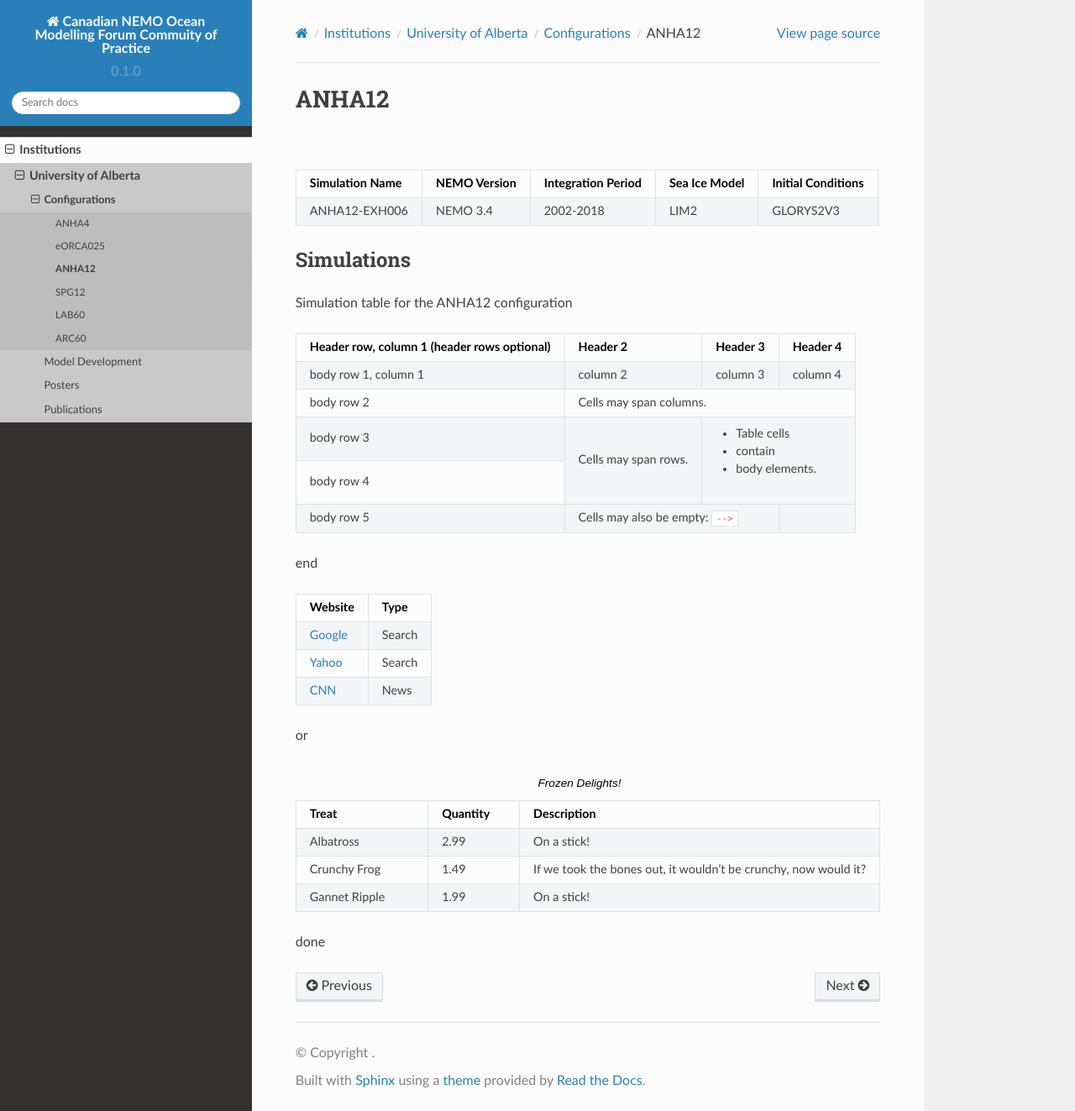
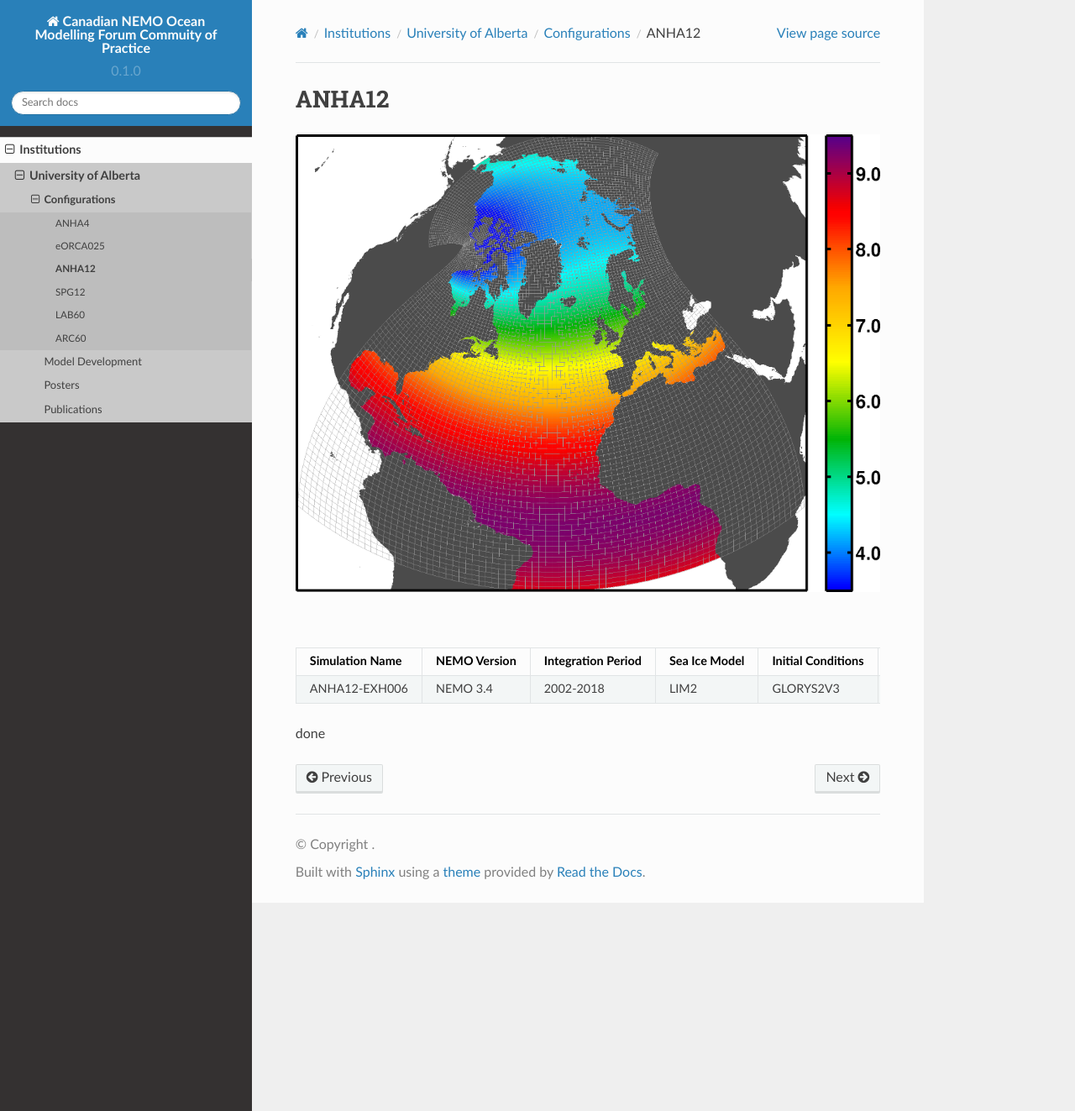
Before and after one commit to UofA-NEMO/Canadian-NEMO-Ocean-Modelling-Forum-Community-of-Practice, a Sphinx documentation site: the page built from docs/Institutions/UofA/Configurations/ANHA12/index.rst, in a window 1280 px wide and 1323 px high. Shown: the whole window at 84% size. Built offline with Sphinx 7.4.7 and the Read the Docs theme 2.0.0, drawn with Linux system fonts in a browser that asks for light colours; pages that are not in the unit, such as notebooks, are missing from menus.

Commit message:
Update index.rst

```diff
--- a/docs/Institutions/UofA/Configurations/ANHA12/index.rst
+++ b/docs/Institutions/UofA/Configurations/ANHA12/index.rst
@@ -1,5 +1,9 @@
 ANHA12
 ======
+
+.. figure:: ./ANHA12_horzgrid.png
+
+
 
 .. list-table:: ANHA12 Simulation list
    :widths: 5 5 5 5 5 5 5 5 5 5 5 20 22
@@ -33,61 +37,7 @@ ANHA12
      - graham: /project/6007519/ANHA/ANHA12-EXH006-S
 
 
-Simulations
------------
-
-Simulation table for the ANHA12 configuration
 
 
-+------------------------+------------+----------+----------+
-| Header row, column 1   | Header 2   | Header 3 | Header 4 |
-| (header rows optional) |            |          |          |
-+========================+============+==========+==========+
-| body row 1, column 1   | column 2   | column 3 | column 4 |
-+------------------------+------------+----------+----------+
-| body row 2             | Cells may span columns.          |
-+------------------------+------------+---------------------+
-| body row 3             | Cells may  | - Table cells       |
-+------------------------+ span rows. | - contain           |
-| body row 4             |            | - body elements.    |
-+------------------------+------------+----------+----------+
-| body row 5             | Cells may also be     |          |
-|                        | empty: ``-->``        |          |
-+------------------------+-----------------------+----------+
-
-end
-
-.. table::
-   :align: left
-   :widths: auto
-
-   ================================== ======
-   Website                            Type
-   ================================== ======
-   `Google <https://www.google.com>`_ Search
-   `Yahoo <https://www.yahoo.com>`_   Search
-   `CNN <https://www.cnn.com>`_       News
-   ================================== ======
-
-
-or
-
-.. list-table:: Frozen Delights!
-   :widths: 15 10 30
-   :header-rows: 1
-
-   * - Treat
-     - Quantity
-     - Description
-   * - Albatross
-     - 2.99
-     - On a stick!
-   * - Crunchy Frog
-     - 1.49
-     - If we took the bones out, it wouldn't be
-       crunchy, now would it?
-   * - Gannet Ripple
-     - 1.99
-     - On a stick!
 
 done
```
